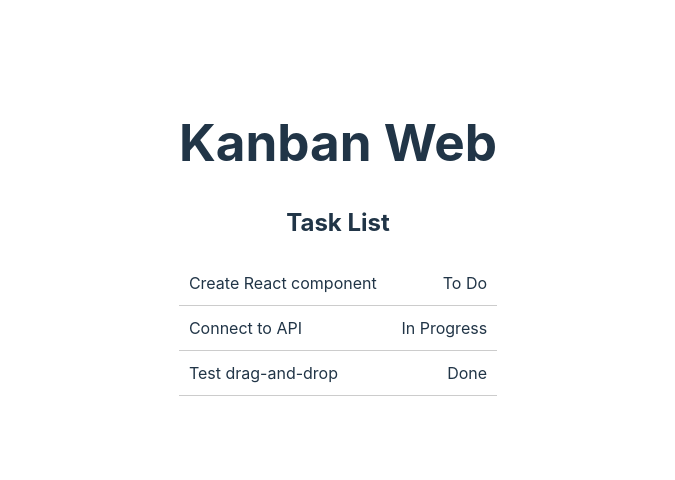
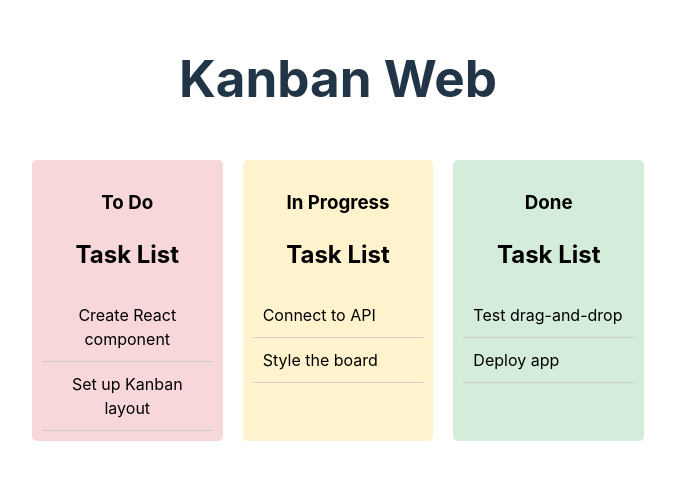
Before and after one commit to usmaan786/KanbanApp, a React (Vite) app in the folder kanbanapp.client/: page / in a window 1280 px wide. Shown: the part 162-642 px from the top of the page, without its empty margins (302-977 px from the left). Built offline with nearby package versions, Linux system fonts and the light colour scheme.

Commit message:
3 Task Boards added using Mock data

```diff
--- a/kanbanapp.client/src/App.jsx
+++ b/kanbanapp.client/src/App.jsx
@@ -1,6 +1,6 @@
 //import { useEffect, useState } from 'react';
 import './App.css';
-import TaskList from './components/TaskList';
+import KanbanBoard from './components/KanbanBoard';
 
 function App() {
 
@@ -8,13 +8,16 @@ function App() {
         { id: 1, title: "Create React component", status: "To Do" },
         { id: 2, title: "Connect to API", status: "In Progress" },
         { id: 3, title: "Test drag-and-drop", status: "Done" },
+        { id: 4, title: "Set up Kanban layout", status: "To Do" },
+        { id: 5, title: "Style the board", status: "In Progress" },
+        { id: 6, title: "Deploy app", status: "Done" },
     ];
 
 
     return (
         <div>
             <h1 id="tableLabel">Kanban Web</h1>
-            <TaskList tasks={tasks} />
+            <KanbanBoard tasks={tasks} />
         </div>
     );
 
--- /dev/null
+++ b/kanbanapp.client/src/components/KanbanBoard.jsx
@@ -0,0 +1,42 @@
+import TaskList from './TaskList';
+import PropTypes from 'prop-types';
+
+const KanbanBoard = ({ tasks }) => {
+
+    const toDoTasks = tasks.filter((task) => task.status === "To Do");
+    const inProgressTasks = tasks.filter((task) => task.status === "In Progress");;
+    const doneTasks = tasks.filter((task) => task.status === "Done");
+
+    return (
+        <div style={{ display: "flex", gap: "20px", padding: "20px", color: "black" }}>
+
+            <div style={{ flex: 1, backgroundColor: "#f8d7da", padding: "10px", borderRadius: "5px" }}>
+                <h3>To Do</h3>
+                <TaskList tasks={toDoTasks} />
+            </div>
+
+            <div style={{ flex: 1, backgroundColor: "#fff3cd", padding: "10px", borderRadius: "5px", color: "black" }}>
+                <h3>In Progress</h3>
+                <TaskList tasks={inProgressTasks} />
+            </div>
+
+
+            <div style={{ flex: 1, backgroundColor: "#d4edda", padding: "10px", borderRadius: "5px", color: "black" }}>
+                <h3>Done</h3>
+                <TaskList tasks={doneTasks} />
+            </div>
+        </div>
+    );
+};
+
+KanbanBoard.propTypes = {
+    tasks: PropTypes.arrayOf(
+        PropTypes.shape({
+            id: PropTypes.number.isRequired,
+            title: PropTypes.string.isRequired,
+            status: PropTypes.string.isRequired,
+        })
+    ).isRequired,
+};
+
+export default KanbanBoard;
--- a/kanbanapp.client/src/components/Task.jsx
+++ b/kanbanapp.client/src/components/Task.jsx
@@ -4,7 +4,6 @@ const Task = ({ task }) => {
     return (
         <div style={{ display: "flex", justifyContent: "space-between", padding: "10px", borderBottom: "1px solid #ccc" }}>
             <span>{task.title}</span>
-            <span>{task.status}</span>
         </div>
     );
 };
```
